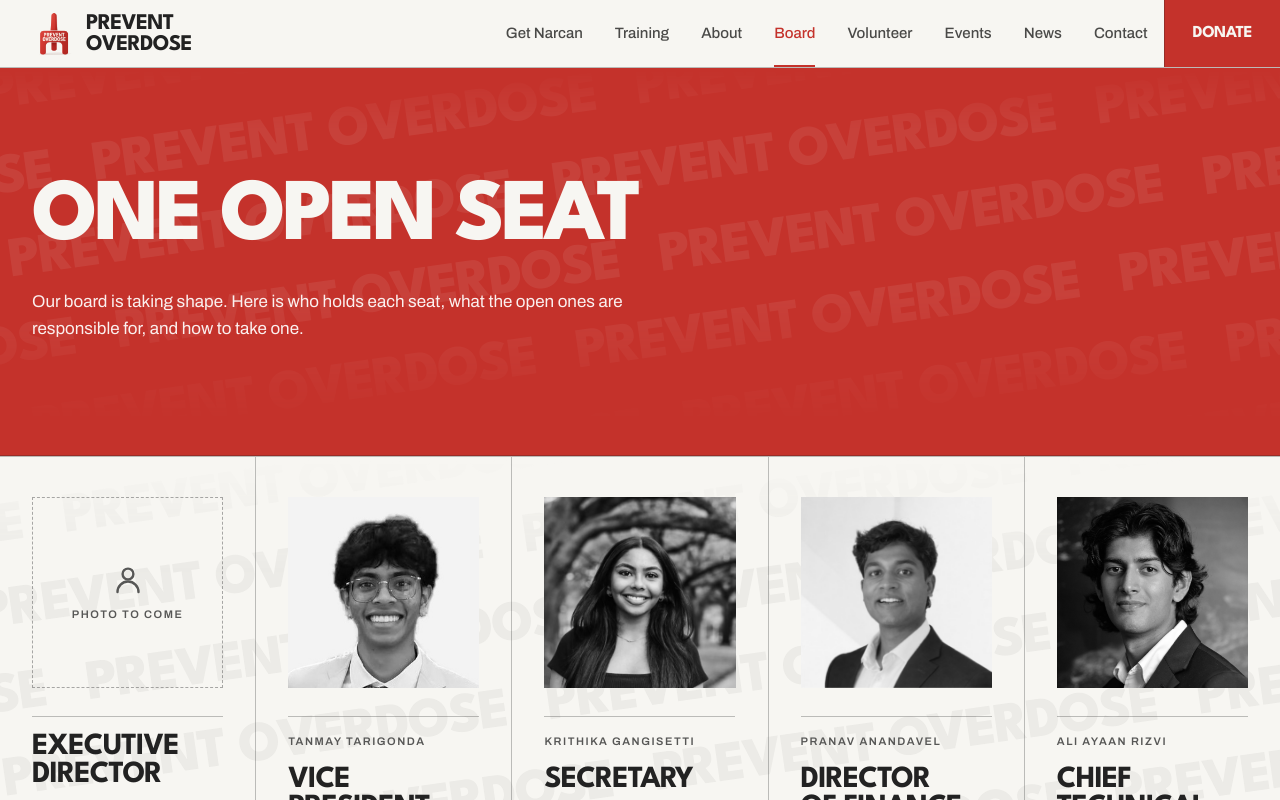
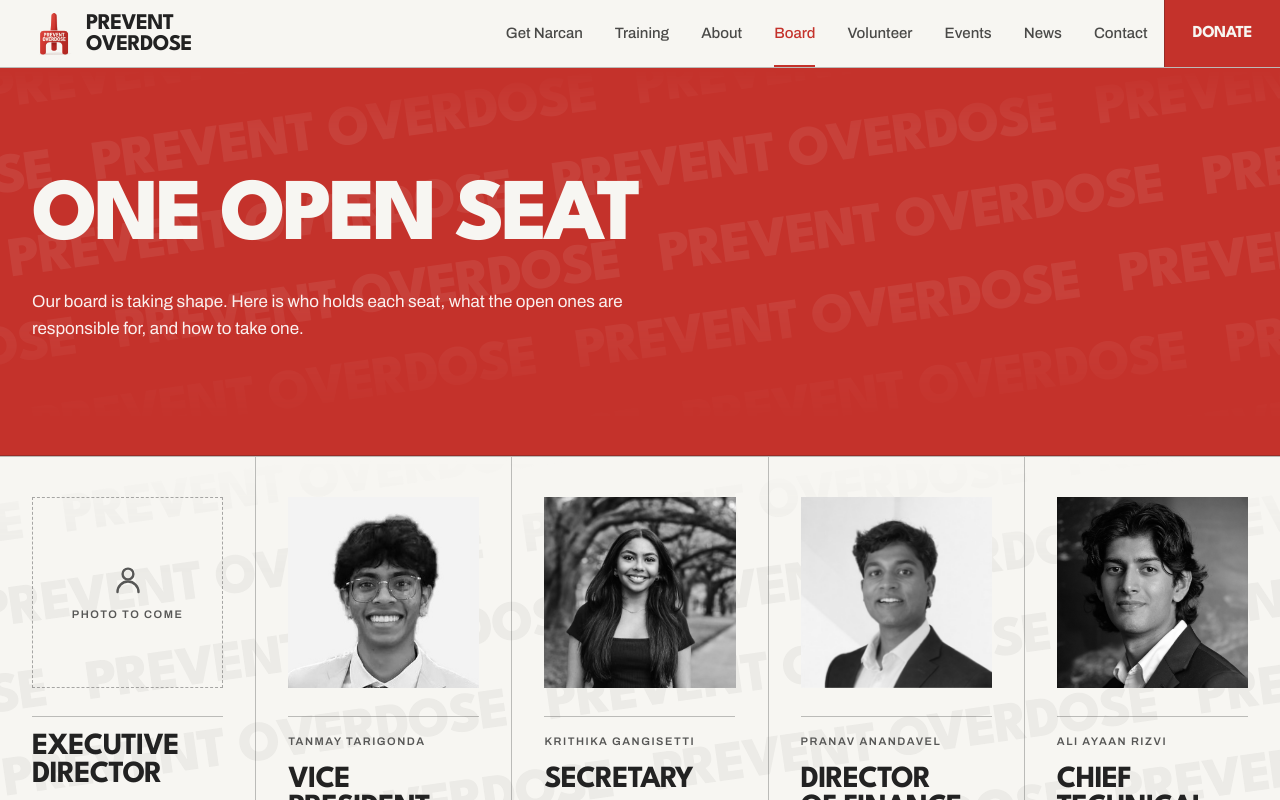
Before and after one commit to KangasGamers/prevent_overdose, a Next.js app: page /board in a window 1280 px wide. Shown: the top 800 px of the page. Built offline with nearby package versions, Linux system fonts and the light colour scheme.

Commit message:
Revert "Zoom in 25% on the Secretary's headshot"
This reverts commit 1198416e696dae44c1aea1ecaa29e9fc62806557.

```diff
--- a/src/components/board-seats.tsx
+++ b/src/components/board-seats.tsx
@@ -21,8 +21,6 @@
   photo?: string;
   /** Vertical focal point for the headshot crop, e.g. "center" or "35%". Defaults to the top. */
   photoPosition?: string;
-  /** Extra crop-in on the headshot. 1 = as-is, 1.25 = 25% zoomed in. */
-  photoScale?: number;
 };
 
 export function BoardSeats() {
@@ -80,7 +78,7 @@
         const inner = (
           <>
             <span
-              className="door-rise relative z-20 block w-full max-w-[12rem] overflow-hidden"
+              className="door-rise relative z-20 block w-full max-w-[12rem]"
               style={{ animationDelay: reduced ? "0ms" : `${i * 90}ms` }}
             >
               {seat.photo ? (
@@ -88,11 +86,8 @@
                 <img
                   src={seat.photo}
                   alt={seat.name ?? seat.role}
-                  style={{
-                    objectPosition: `50% ${seat.photoPosition ?? "0%"}`,
-                    transform: seat.photoScale ? `scale(${seat.photoScale})` : undefined,
-                  }}
-                  className={`aspect-square w-full origin-top object-cover grayscale transition-[opacity,filter] duration-500 group-hover:grayscale-0 group-focus-visible:grayscale-0 ${
+                  style={{ objectPosition: `50% ${seat.photoPosition ?? "0%"}` }}
+                  className={`aspect-square w-full object-cover grayscale transition-[opacity,filter] duration-500 group-hover:grayscale-0 group-focus-visible:grayscale-0 ${
                     dimmed ? "opacity-80" : "opacity-100"
                   }`}
                 />
--- a/src/lib/site.ts
+++ b/src/lib/site.ts
@@ -72,7 +72,6 @@
     role: "Secretary",
     name: "Krithika Gangisetti",
     photo: "/board/secretary.jpg",
-    photoScale: 1.25,
     remit:
       "Keeps the record: minutes, filings, governance calendar, and the organization's compliance obligations.",
   },
```
